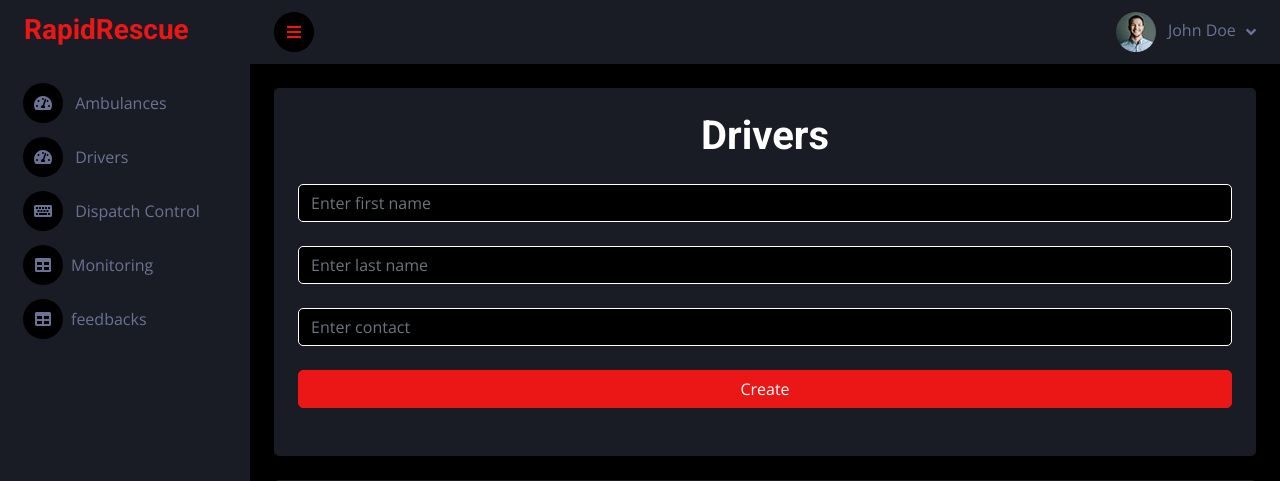
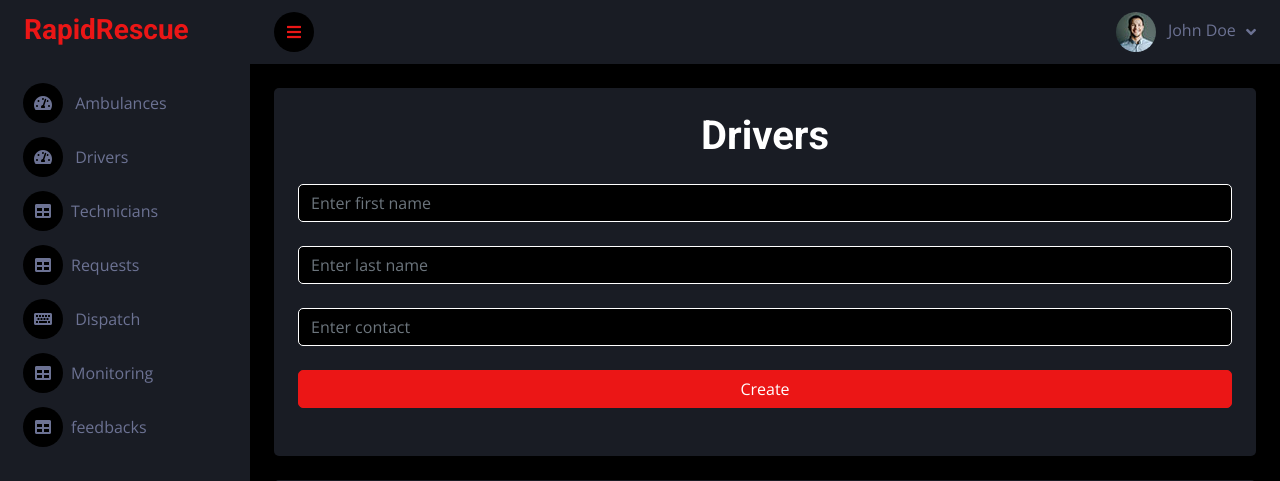
Before and after one commit to MohsinKhanAptech/rapidrescue, a PHP site: page /admin/driver.php in a window 1280 px wide. Shown: the top 481 px of the page. Run offline with PHP 8.4, Linux system fonts and the light colour scheme; data that the repository does not hold is empty; some libraries are stand-ins or nearby versions.

Commit message:
changes in side bar

```diff
--- a/admin/include/sidebar.php
+++ b/admin/include/sidebar.php
@@ -7,7 +7,9 @@
         <div class="navbar-nav w-100">
             <a href="ambulance.php" class="nav-item nav-link"><i class="fa fa-tachometer-alt me-2"></i> Ambulances</a>
             <a href="driver.php" class="nav-item nav-link"><i class="fa fa-tachometer-alt me-2"></i> Drivers</a>
-            <a href="dispatch.php" class="nav-item nav-link"><i class="fa fa-keyboard me-2"></i> Dispatch Control</a>
+            <a href="Technicians.php" class="nav-item nav-link"><i class="fa fa-table me-2"></i>Technicians</a>
+            <a href="Requests.php" class="nav-item nav-link"><i class="fa fa-table me-2"></i>Requests</a>
+            <a href="dispatch.php" class="nav-item nav-link"><i class="fa fa-keyboard me-2"></i> Dispatch</a>
             <a href="monitoring.php" class="nav-item nav-link"><i class="fa fa-table me-2"></i>Monitoring</a>
             <a href="feedback.php" class="nav-item nav-link"><i class="fa fa-table me-2"></i>feedbacks</a>
         </div>
```
